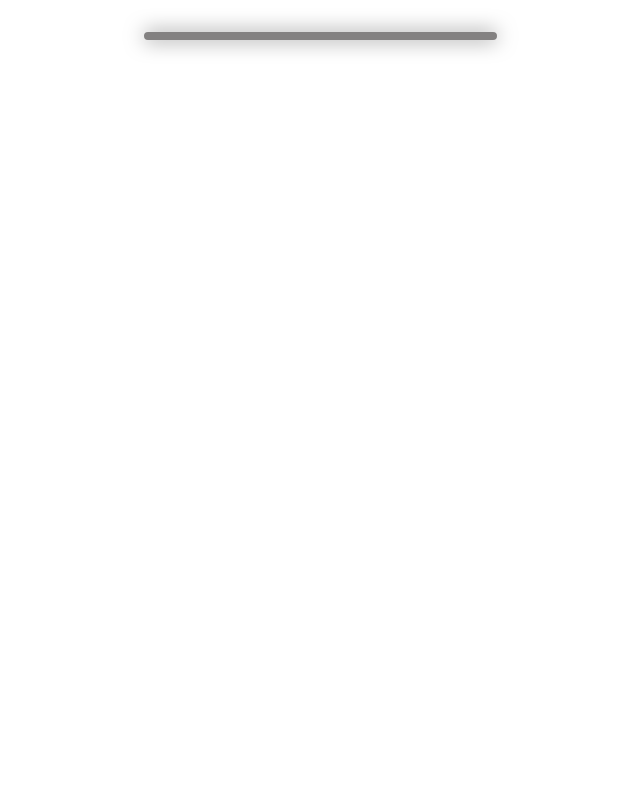
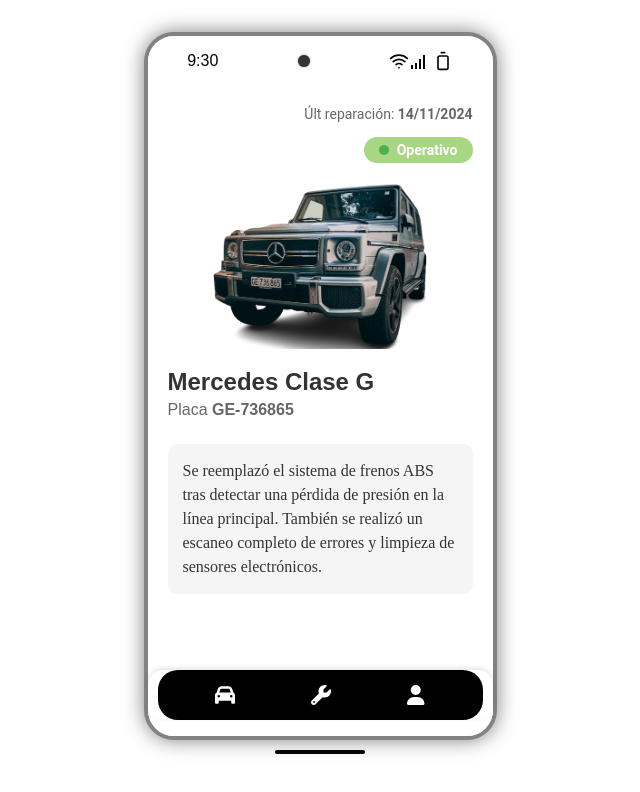
Before and after one commit to EfrenMV/Software-vue, a Vue app: page /vehiculo/1 in a window 1280 px wide. Before the commit this address had no page. Shown: the top 792 px of the page, without its empty margins (320-960 px from the left). Built offline with nearby package versions, Linux system fonts and the light colour scheme.

Commit message:
agrega vista clase g

```diff
--- a/index.html
+++ b/index.html
@@ -5,8 +5,8 @@
     <link rel="icon" href="/favicon.ico">
      <meta name="viewport" content="width=device-width, initial-scale=1.0">
     <title>Vite App</title>
-    <link rel="stylesheet" href="https://cdnjs.cloudflare.com/ajax/libs/font-awesome/6.5.0/css/all.min.css" />  <!--Para el Header -->
-    <script src="https://kit.fontawesome.com/a076d05399.js" crossorigin="anonymous"></script>
+    <link rel="stylesheet" href="https://cdnjs.cloudflare.com/ajax/libs/font-awesome/6.5.0/css/all.min.css" />
+    <!-- <script src="https://kit.fontawesome.com/a076d05399.js" crossorigin="anonymous"></script> -->
     <link rel="stylesheet" type="text/css" href="//fonts.googleapis.com/css?family=Open+Sans" />
   </head>
   <body>
--- a/package.json
+++ b/package.json
@@ -10,6 +10,7 @@
     "lint": "eslint . --fix"
   },
   "dependencies": {
+    "@fortawesome/fontawesome-free": "^6.7.2",
     "lucide-vue-next": "^0.507.0",
     "pinia": "^3.0.1",
     "vue": "^3.5.13",
--- a/src/router/index.js
+++ b/src/router/index.js
@@ -17,6 +17,22 @@
     name: 'vehiculos',
     component:() => import ('@/views/VehiculosView.vue')
   },
+{
+  path: '/vehiculo/:id',
+  name: 'DetalleVehiculo',
+  component: () => import('@/views/DetalleVehiculoView.vue')
+},
+{
+   path: '/vehiculo/:placa',
+    name: 'DetalleVehiculo',
+    component: () => import('@/views/DetalleVehiculoView.vue')
+},
+ {
+    path: '/vehiculo/:placa/reparacion',
+    name: 'RegistrarReparacion',
+    component: () => import('@/views/RegistrarReparacionView.vue')
+  }
+
  ]
 
 const router = createRouter({
--- /dev/null
+++ b/src/views/DetalleVehiculoView.vue
@@ -0,0 +1,181 @@
+<template>
+  <div class="detalle-vehiculo">
+    <!-- Header -->
+    <Header />
+
+    <!-- Contenido principal con scroll -->
+    <div class="contenido-scrollable">
+      <!-- Fecha de última reparación -->
+      <div class="fecha-reparacion">
+        Últ reparación: <strong>14/11/2024</strong>
+      </div>
+
+      <!-- Estado del vehículo -->
+      <div class="estado-badge operativo">
+        <span class="circulo-verde"></span> Operativo
+      </div>
+
+      <div class="imagen-vehiculo">
+        <img src="/img/vehiculos/claseG.png" alt="Mercedes Clase G" class="imagen" width="70%">
+      </div>
+
+      <!-- Información del vehículo -->
+      <div class="info-vehiculo">
+        <h2>Mercedes Clase G</h2>
+        <h3>Placa <strong>GE-736865</strong></h3>
+      </div>
+
+      <!-- Descripción -->
+      <div class="descripcion">
+        <p>
+          Se reemplazó el sistema de frenos ABS tras detectar una pérdida de presión en la línea principal. También se
+          realizó un escaneo completo de errores y limpieza de sensores electrónicos.
+        </p>
+      </div>
+    </div>
+
+    <!-- Menú inferior fijo (ajustado más arriba) -->
+    <div class="menu-fijo">
+      <Menu />
+    </div>
+  </div>
+</template>
+
+<script setup>
+import { useRouter } from 'vue-router';
+import { useRoute } from 'vue-router';
+import Header from '@/components/Header.vue';
+import Menu from '@/components/Menu.vue';
+
+const router = useRouter();
+const route = useRoute();
+const placaVehiculo = route.params.placa;
+</script>
+
+<style scoped>
+.detalle-vehiculo {
+  width: 100%;
+  max-width: 345px;
+  height: 100vh;
+  margin: 0 auto;
+  background-color: white;
+  position: relative;
+  overflow: hidden;
+  display: flex;
+  flex-direction: column;
+}
+
+.contenido-scrollable {
+  flex: 1;
+  overflow-y: auto;
+  padding: 20px;
+  padding-bottom: 60px;
+  -webkit-overflow-scrolling: touch;
+}
+
+.menu-fijo {
+  position: fixed;
+  bottom: 5rem;
+  width: 100%;
+  max-width: 345px;
+  height: 50px;
+  z-index: 100;
+  background-color: white;
+  box-shadow: 0 -2px 5px rgba(0,0,0,0.1);
+  border-radius: 15px;
+  margin: 0 auto;
+  left: 0;
+  right: 0;
+}
+
+.fecha-reparacion {
+  font-size: 14px;
+  color: #666;
+  margin-bottom: 15px;
+  text-align: right;
+  font-family: 'Roboto', sans-serif;
+}
+
+.estado-badge {
+  display: inline-block;
+  padding: 5px 15px;
+  border-radius: 20px;
+  font-size: 14px;
+  font-weight: bold;
+  margin-bottom: 20px;
+    margin-left: auto;
+  display: flex;
+  align-items: center;
+  justify-content: flex-end;
+  width: fit-content;
+}
+
+.estado-badge.operativo {
+  background-color: #a7d782;
+   font-family: 'Roboto', sans-serif;
+  color: #ffffff;
+}
+
+.info-vehiculo {
+  margin-bottom: 25px;
+  font-family: 'Arial', sans-serif;
+}
+
+.info-vehiculo h2 {
+  font-size: 24px;
+  margin: 0 0 5px 0;
+  color: #333;
+}
+
+.info-vehiculo h3 {
+  font-size: 16px;
+  margin: 0;
+  color: #666;
+  font-weight: normal;
+}
+
+.descripcion {
+  background-color: #f5f5f5;
+  padding: 15px;
+  border-radius: 10px;
+  margin-bottom: 30px;
+}
+
+.descripcion p {
+  margin: 0;
+  color: #333;
+  line-height: 1.5;
+}
+
+.imagen-vehiculo {
+  text-align: center;
+  margin: 15px 0;
+}
+
+.imagen {
+  max-width: 70%;
+  height: auto;
+  border-radius: 8px;
+}
+
+@media (max-height: 700px) {
+  .contenido-scrollable {
+    padding-bottom: 50px;
+  }
+
+  .menu-fijo {
+    bottom: 5px;
+    height: 45px;
+  }
+}
+
+.circulo-verde {
+  display: inline-block;
+  width: 10px;
+  height: 10px;
+  border-radius: 50%;
+  background-color: #4CAF50;
+  margin-right: 8px;
+  vertical-align: middle;
+}
+</style>
--- /dev/null
+++ b/src/views/RegistrarReparacionView.vue
@@ -0,0 +1,52 @@
+<template>
+  <div class="registrar-reparacion">
+    <Header />
+    <h1>Registrar Reparación para placa: {{ placa }}</h1>
+
+    <form @submit.prevent="guardarReparacion">
+      <label>Fecha:</label>
+      <input type="date" v-model="fecha" required />
+
+      <label>Descripción:</label>
+      <textarea v-model="descripcion" required></textarea>
+
+      <button type="submit">Guardar</button>
+    </form>
+
+    <Menu />
+  </div>
+</template>
+
+<script setup>
+import { ref } from 'vue';
+import { useRoute } from 'vue-router';
+import Header from '@/components/Header.vue';
+import Menu from '@/components/Menu.vue';
+
+const route = useRoute();
+const placa = route.params.placa;
+const fecha = ref('');
+const descripcion = ref('');
+
+const guardarReparacion = () => {
+  console.log('Reparación registrada:', {
+    placa,
+    fecha: fecha.value,
+    descripcion: descripcion.value
+  });
+  // Aquí iría la lógica para guardar en API/Pinia
+};
+</script>
+
+<style scoped>
+.registrar-reparacion {
+  padding: 20px;
+  max-width: 345px;
+  margin: 0 auto;
+}
+form {
+  display: flex;
+  flex-direction: column;
+  gap: 10px;
+}
+</style>
--- a/src/views/VehiculosView.vue
+++ b/src/views/VehiculosView.vue
@@ -19,6 +19,7 @@
         v-for="vehiculo in vehiculosFiltrados"
         :key="vehiculo.placa"
         class="vehiculo-card"
+        @click="$router.push(`/vehiculo/${vehiculo.placa}`)"
       >
         <div class="estado-badge" :class="vehiculo.estado">{{ vehiculo.estadoTexto }}</div>
         <img :src="vehiculo.imagen" class="imagen-vehiculo" />
```
Also changed, not shown: src/components/BotonesAccion.vue (added, +10 -0 lines), src/main.js (+23 -1 lines), src/mocks/vehiculos.js (added, +11 -0 lines), src/stores/vehiculos.js (added, +16 -0 lines), public/img/vehiculos/claseG.png (added), 1 other file (tests, documents, lock files or other folders).
